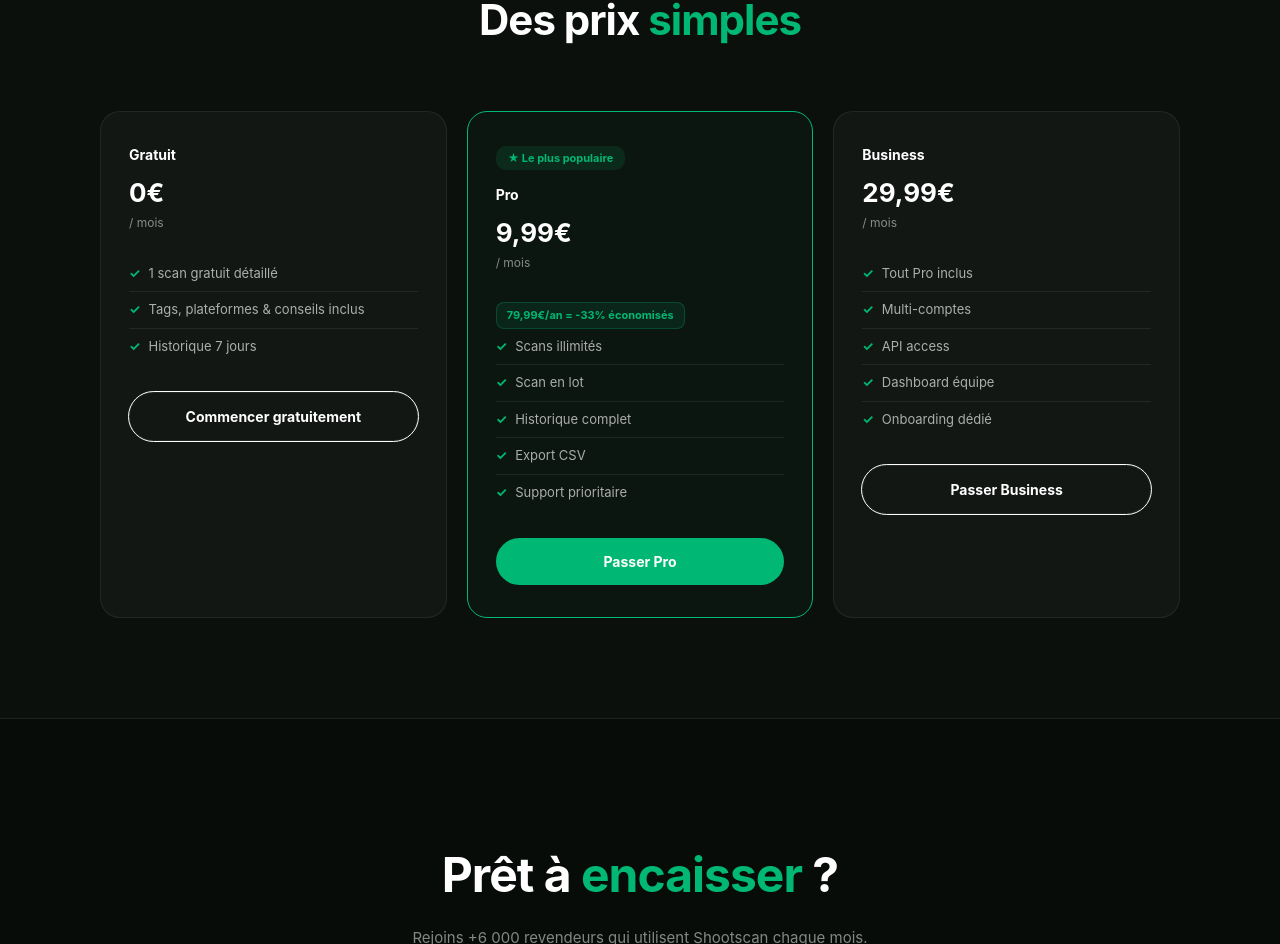
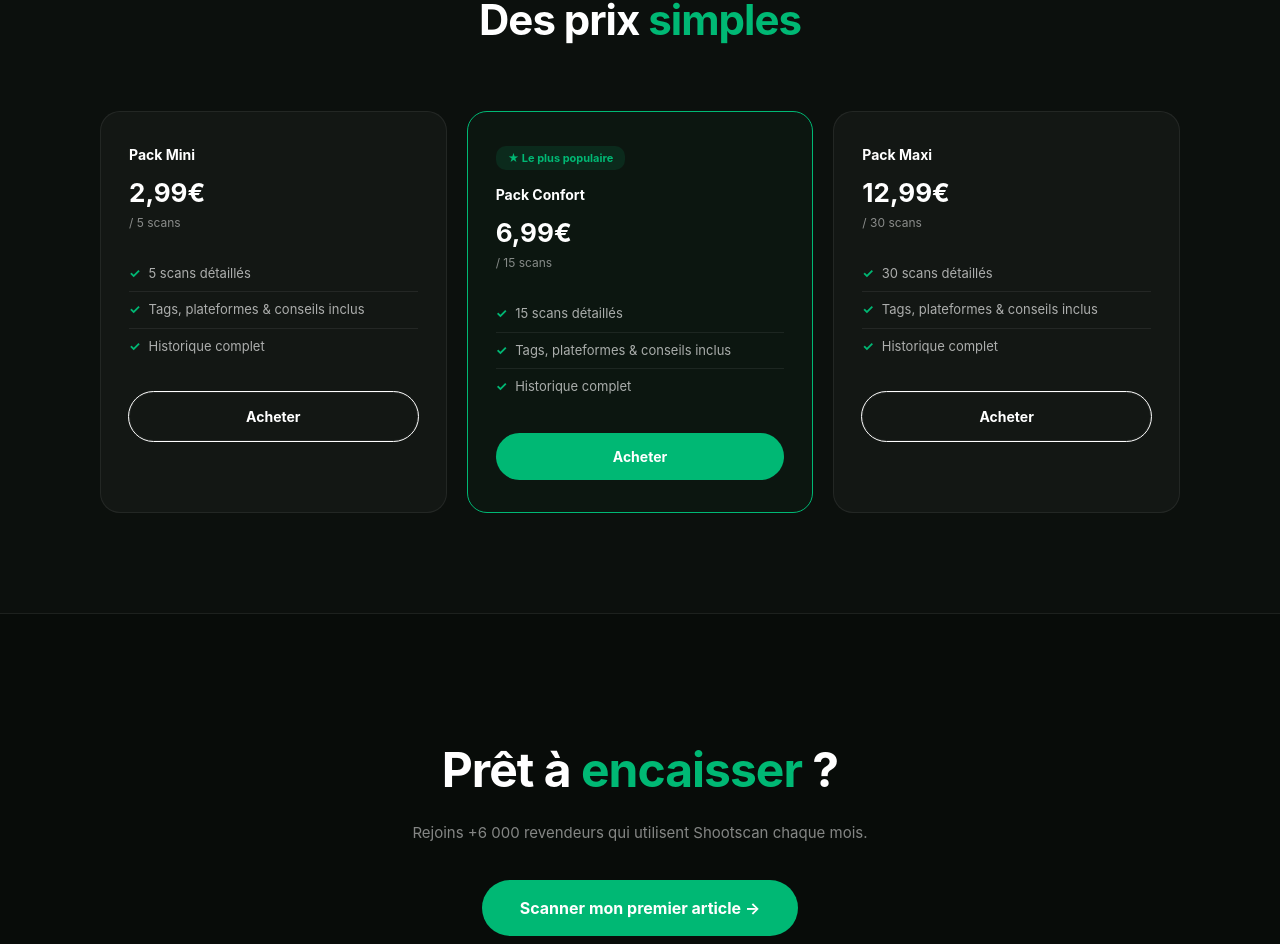
Before and after one commit to bastianlemee56-lgtm/Shootscan, a Next.js app: page / in a window 1280 px wide. Shown: the part 3352-4296 px from the top of the page. Built offline with nearby package versions, Linux system fonts and the light colour scheme.

Commit message:
Ajout symbole euro sur tarifs, packs sur landing page

```diff
--- a/src/app/page.tsx
+++ b/src/app/page.tsx
@@ -453,45 +453,40 @@ alignItems: 'center', justifyContent: 'center',
 
           <div className="pricing-grid">
             <div className="price-card">
-              <div className="price-plan">Gratuit</div>
-              <div className="price-amount">0€</div>
-              <div className="price-period">/ mois</div>
+              <div className="price-plan">Pack Mini</div>
+              <div className="price-amount">2,99€</div>
+              <div className="price-period">/ 5 scans</div>
               <ul className="price-feats">
-                <li>1 scan gratuit détaillé</li>
+                <li>5 scans détaillés</li>
                 <li>Tags, plateformes & conseils inclus</li>
-                <li>Historique 7 jours</li>
+                <li>Historique complet</li>
               </ul>
-              <a href="/register" className="price-btn outline">Commencer gratuitement</a>
+              <a href="/tarifs" className="price-btn outline">Acheter</a>
             </div>
 
             <div className="price-card pop">
               <div className="price-pop-badge">★ Le plus populaire</div>
-              <div className="price-plan">Pro</div>
-              <div className="price-amount">9,99€</div>
-              <div className="price-period">/ mois</div>
-<div className="price-annual">79,99€/an = -33% économisés</div>
+              <div className="price-plan">Pack Confort</div>
+              <div className="price-amount">6,99€</div>
+              <div className="price-period">/ 15 scans</div>
               <ul className="price-feats">
-                <li>Scans illimités</li>
-                <li>Scan en lot</li>
+                <li>15 scans détaillés</li>
+                <li>Tags, plateformes & conseils inclus</li>
                 <li>Historique complet</li>
-                <li>Export CSV</li>
-                <li>Support prioritaire</li>
               </ul>
-              <a href="/register" className="price-btn primary">Passer Pro</a>
+              <a href="/tarifs" className="price-btn primary">Acheter</a>
             </div>
 
             <div className="price-card">
-              <div className="price-plan">Business</div>
-              <div className="price-amount">29,99€</div>
-              <div className="price-period">/ mois</div>
+              <div className="price-plan">Pack Maxi</div>
+              <div className="price-amount">12,99€</div>
+              <div className="price-period">/ 30 scans</div>
               <ul className="price-feats">
-                <li>Tout Pro inclus</li>
-                <li>Multi-comptes</li>
-                <li>API access</li>
-                <li>Dashboard équipe</li>
-                <li>Onboarding dédié</li>
+                <li>30 scans détaillés</li>
+                <li>Tags, plateformes & conseils inclus</li>
+                <li>Historique complet</li>
               </ul>
-              <a href="/register" className="price-btn outline">Passer Business</a>
+              <a href="/tarifs" className="price-btn outline">Acheter</a>
             </div>
           </div>
         </div>
--- a/src/app/tarifs/page.tsx
+++ b/src/app/tarifs/page.tsx
@@ -120,7 +120,7 @@ export default function Tarifs() {
             <div key={plan.name} className={`plan ${plan.highlight ? 'highlight' : ''}`}>
               {plan.highlight && <div className="plan-badge">Le plus populaire</div>}
               <div className="plan-name">{plan.name}</div>
-              <div className="plan-price">{plan.price}<span>{plan.period}</span></div>
+              <div className="plan-price">{plan.price}€<span>{plan.period}</span></div>
               <div className="plan-desc">{plan.desc}</div>
               <ul className="plan-features">
                 {plan.features.map(f => <li key={f}>{f}</li>)}
```
